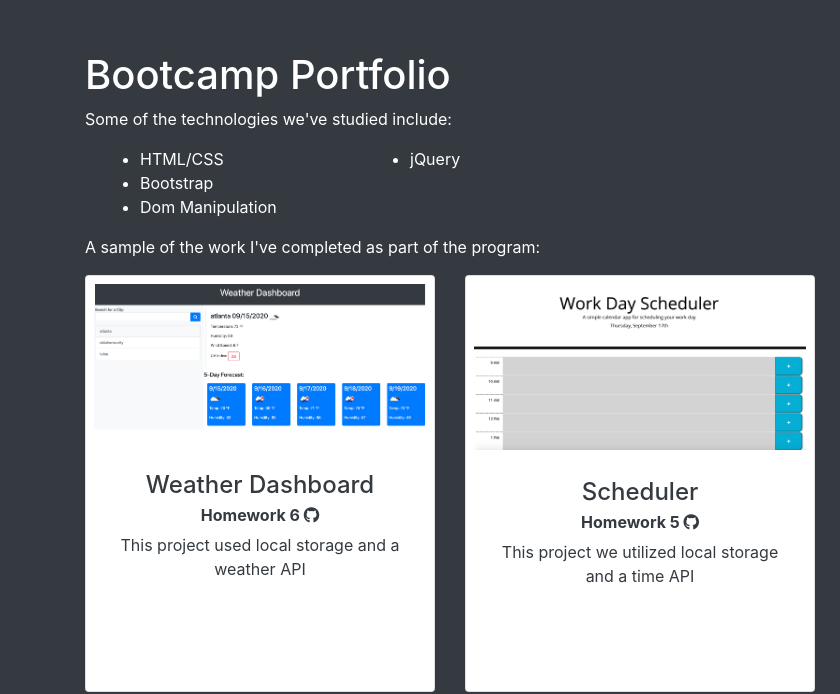
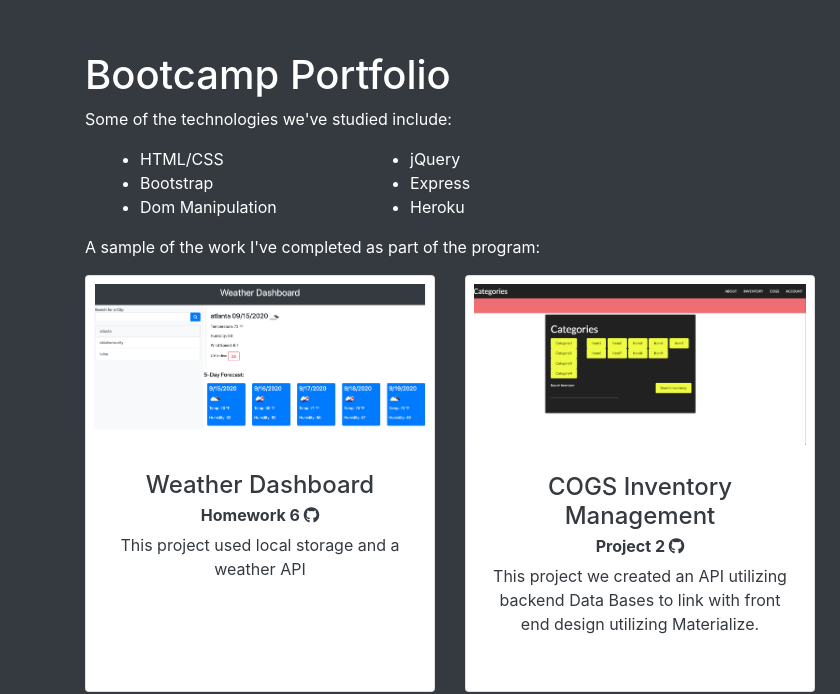
Before and after one commit to cameronlay15/portfolio-2, a plain HTML site: page index.html in a window 1280 px wide. Shown: the part 797-1491 px from the top of the page, 0-840 px from the left. Drawn offline with nearby package versions, Linux system fonts and the light colour scheme; grey boxes are pictures that could not be loaded.

Commit message:
updated with project 2

```diff
--- a/index.html
+++ b/index.html
@@ -83,6 +83,8 @@
           <div class="col-sm">
             <ul>
                 <li>jQuery</li>
+                <li>Express</li>
+                <li>Heroku</li>
             </ul>
           </div>
 
@@ -111,11 +113,11 @@
 
               <div class="col-lg mb-4">
                 <div class="card h-100 text-center text-dark">
-                 <a href="https://cameronlay15.github.io/hw-05-scheduler/" target="_card2"><img class="card-img-top p-2" src="./assets/planner.png" alt="Screenshot of scheduler"></a>
+                 <a href="https://cameronlay15.github.io/COGS-Inventory-Management/" target="_card2"><img class="card-img-top p-2" src="./assets/COGS.png" alt="Screenshot of scheduler"></a>
                   <div class="card-body">
-                    <h4 class="card-title">Scheduler</h4>
-                    <h6 class="card-subtitle mb-2"><a href="https://cameronlay15.github.io/hw-05-scheduler/" target="_card2p">Homework 5 <i class="fab fa-github"></i></a></h6>
-                    <p class="card-text">This project we utilized local storage and a time API</p>
+                    <h4 class="card-title">COGS Inventory Management</h4>
+                    <h6 class="card-subtitle mb-2"><a href="https://cameronlay15.github.io/COGS-Inventory-Management/" target="_card2p">Project 2 <i class="fab fa-github"></i></a></h6>
+                    <p class="card-text">This project we created an API utilizing backend Data Bases to link with front end design utilizing Materialize.</p>
                   </div>
                 </div>
               </div>
```
Also changed, not shown: assets/COGS.png (added), assets/planner.png (deleted).
